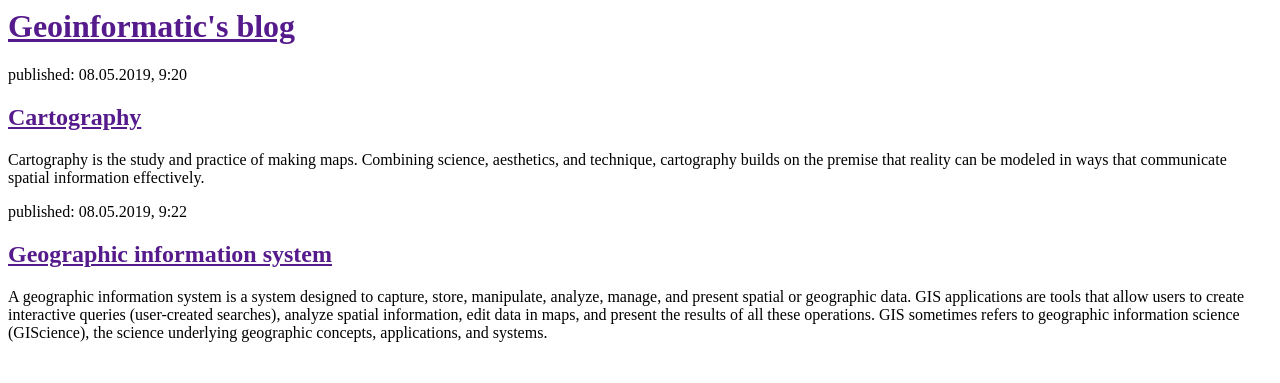
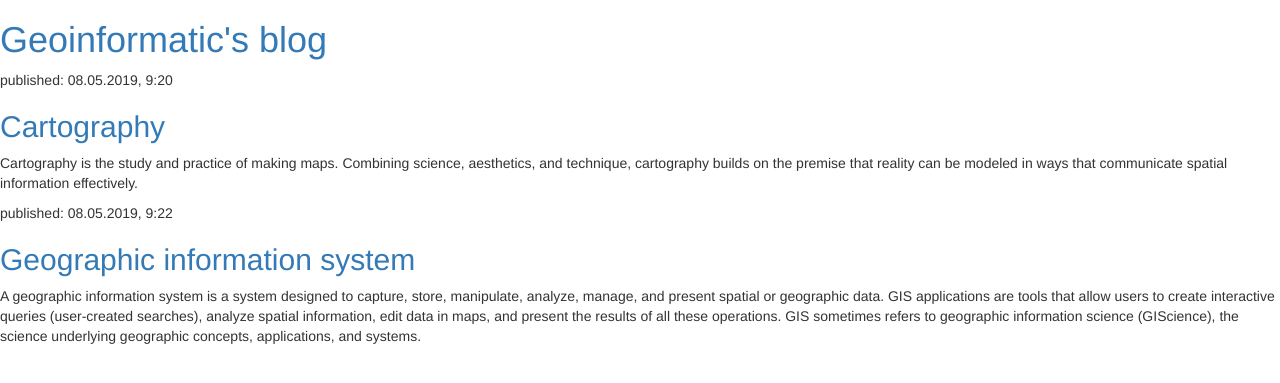
Before and after one commit to natrul1996/my_first_blog, a Django app: page / in a window 1280 px wide. Shown: the top 383 px of the page. Run offline with Django 3.2, Linux system fonts and the light colour scheme; some libraries are stand-ins or nearby versions.

Commit message:
Changed the HTML for the site.

```diff
--- a/blog/templates/blog/post_list.html
+++ b/blog/templates/blog/post_list.html
@@ -1,6 +1,8 @@
 <html>
     <head>
         <title>Geoinformatic's blog</title>
+        <link rel="stylesheet" href="//maxcdn.bootstrapcdn.com/bootstrap/3.2.0/css/bootstrap.min.css">
+        <link rel="stylesheet" href="//maxcdn.bootstrapcdn.com/bootstrap/3.2.0/css/bootstrap-theme.min.css">
     </head>
     <body>
         <div>
--- a/blog/views.py
+++ b/blog/views.py
@@ -1,4 +1,7 @@
 from django.shortcuts import render
+from django.utils import timezone
+from .models import Post
 
 def post_list(request):
-    return render(request, 'blog/post_list.html', {})
+    posts = Post.objects.filter(published_date__lte=timezone.now()).order_by('published_date')
+    return render(request, 'blog/post_list.html', {'posts': posts})
```
